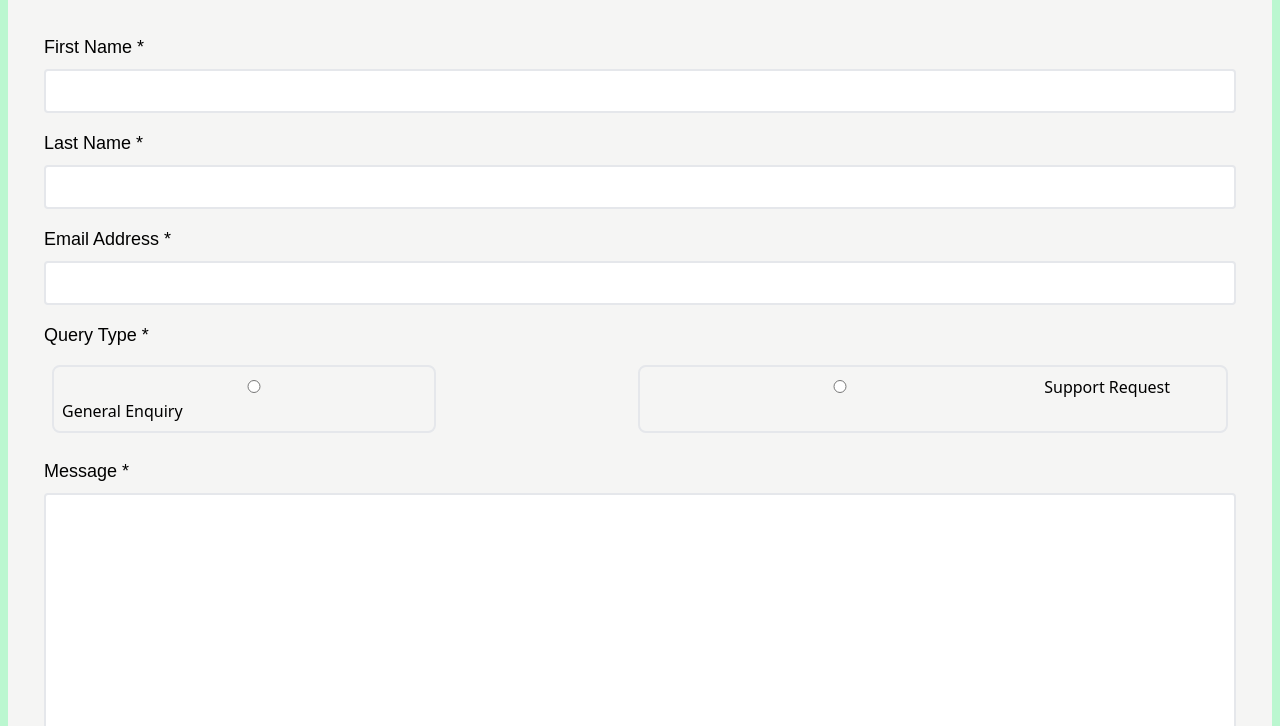
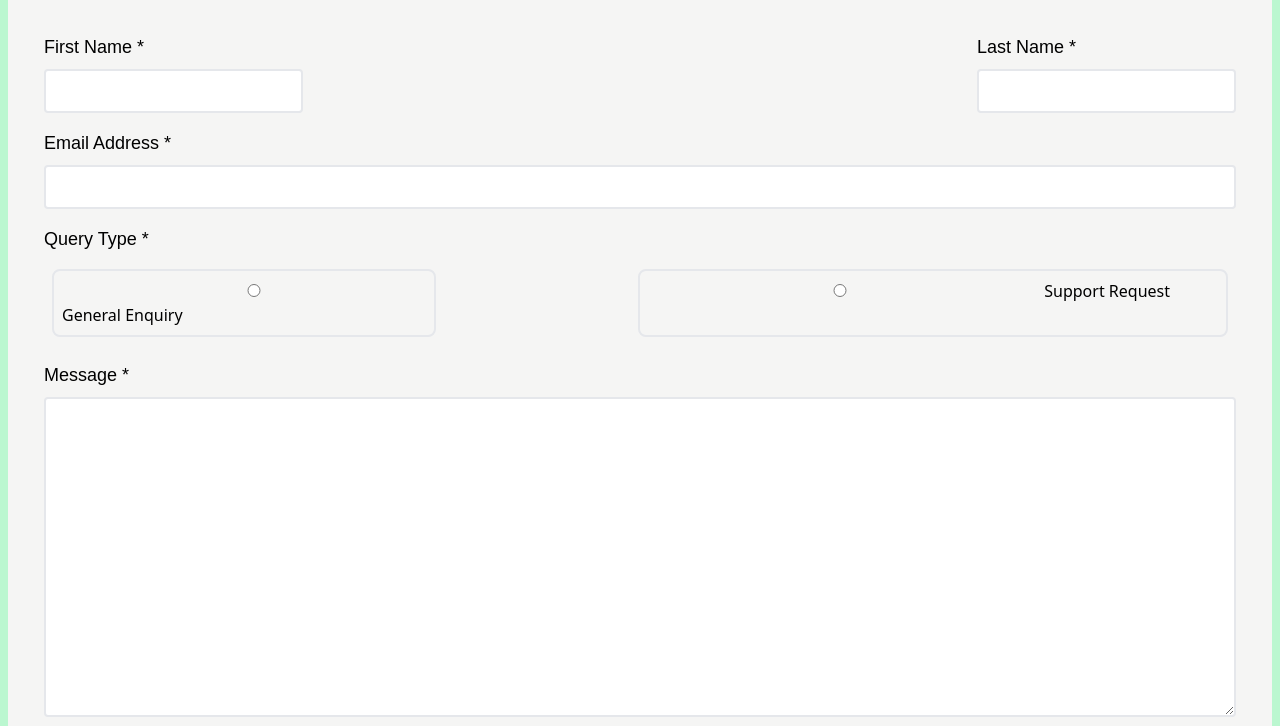
Before and after one commit to Miron-Silviu/contact_form, a plain HTML site: page docs/index.html in a window 1280 px wide. Shown: the part 74-800 px from the top of the page. Drawn offline with Linux system fonts and the light colour scheme.

Commit message:
Feat: wrap container in flex dispaly .

```diff
--- a/docs/index.html
+++ b/docs/index.html
@@ -18,7 +18,7 @@
       </h1>
       <form action="#" method="POST" class="block p-5 rounded-lg">
         <!-- First Name -->
-        <div class="name_block sm:block xs:block">
+        <div class="name_block xs:block sm:flex sm:justify-between">
           <div class="fist_name_block mb-4">
             <label
               for="firstName"
@@ -46,6 +46,7 @@
             />
           </div>
         </div>
+
         <!-- Email -->
         <div class="email_block mb-4">
           <label
```
Also changed, not shown: docs/output.css.
